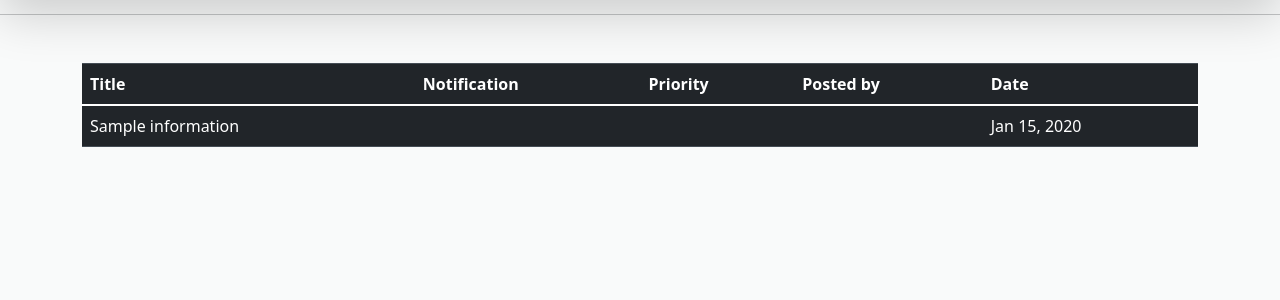
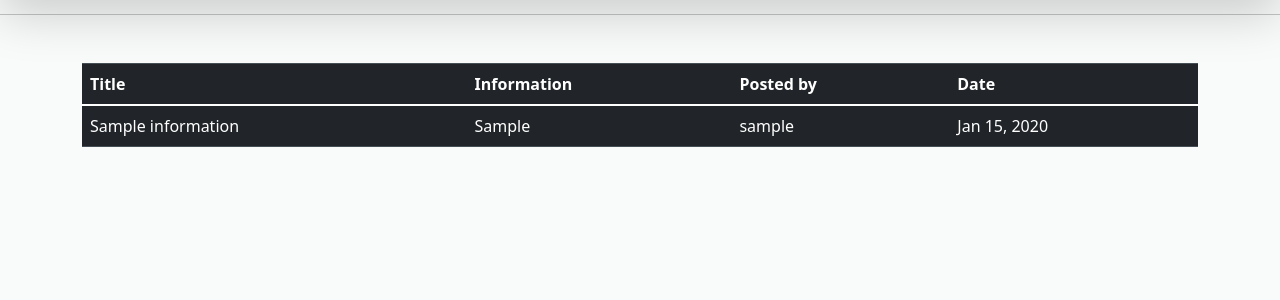
Before and after one commit to SayiaFelix/Mtaa-HOOD, a Django app: page /information in a window 1280 px wide. Shown: the part 74-374 px from the top of the page. Run offline with Django 3.2, Linux system fonts and the light colour scheme; a user stored in the database is signed in; tables that the repository leaves empty hold one stand-in row (values such as "Sample post"); grey boxes marked "Sample" are stand-in pictures; some libraries are stand-ins or nearby versions; some web fonts are replaced.

Commit message:
adding information templates

```diff
--- a/mtaaHud/templates/Hood/information.html
+++ b/mtaaHud/templates/Hood/information.html
@@ -5,7 +5,7 @@
 {% block content %}
 <div class="container">
     <div class="text-center mt-5 mb-2">
-        {% comment %} <a href="{% url 'new-notification' %}">
+        {% comment %} <a href="{% url 'new-information' %}">
             <button class="btn btn-lg btn-warning">Post A Notification</button>
         </a> {% endcomment %}
     </div>
@@ -13,8 +13,7 @@
         <thead>
             <tr>
                 <th scope="col">Title</th>
-                <th scope="col">Notification</th>
-                <th scope="col">Priority</th>
+                <th scope="col">Information</th>
                 <th scope="col">Posted by</th>
                 <th scope="col">Date</th>
             </tr>
@@ -23,13 +22,12 @@
             {% for info in informations %}
             <tr data-toggle="modal" data-target="#{{notification.id}}">
                 <td>{{info.title}}</td>
-                <td>{{info.notification|safe|truncatechars:85}}</td>
-                <td>{{info.priority}}</td>
-                <td>{{info.author}}</td>
+                <td>{{info.information|safe|truncatechars:85}}</td>
+                <td>{{info.user}}</td>
                 <td>{{info.post_date|date:"M d, Y"}}</td>
             </tr>
             <!-- Modal -->
-            <div class="modal fade" id="{{notification.id}}" tabindex="-1" role="dialog"
+            <div class="modal fade" id="{{info.id}}" tabindex="-1" role="dialog"
                 aria-labelledby="exampleModalCenterTitle" aria-hidden="true">
                 <div class="modal-dialog modal-dialog-centered" role="document">
                     <div class="modal-content text-center">
@@ -37,7 +35,8 @@
                             <h3 class="text-center">{{info.title}}</h3>
                         </div>
                         <div class="modal-body">
-                            <p class="pmodal">{{info.notification|safe}}</p>
+                              <img class="card-img-top" class="img-responsive" src="{{info.info_photo.url}}" data-target="#extraModal{{info.id}}" data-toggle="modal" size="80px200">
+                            <p class="pmodal">{{info.information|safe}}</p>
                         </div>
                         <div class="modal-footer" style="display:block;">
 
--- a/mtaaHud/templates/navbar.html
+++ b/mtaaHud/templates/navbar.html
@@ -32,8 +32,14 @@
         </a>
         <div class="dropdown-menu" aria-labelledby="navbarDropdownMenuLink">
           <a class="dropdown-item" href="{% url 'post' %}">Mtaa Posts</a>
-          {% comment %} <a class="dropdown-item" href="">Create Profile</a> {% endcomment %}
+          <hr>
           <a class="dropdown-item" href="{% url 'information' %}">Emergencies</a>
+          <hr>
+          <a class="dropdown-item" href="{% url 'business' %}">Businesses</a>
+          <hr>
+          <a class="dropdown-item" href="{% url 'health' %}">Health</a>
+          <hr>
+          <a class="dropdown-item" href="{% url 'service' %}">Security</a>
         </div>
       </li>
     </ul>
--- a/mtaaHud/urls.py
+++ b/mtaaHud/urls.py
@@ -10,10 +10,8 @@ urlpatterns=[
     url('post', views.post, name='post'),
     url('post/(\d+)', views.view_post, name='view_post'),
     url('health', views.health, name='health'),
-    url('services', views.services, name='services'),
-    url('businesses', views.businesses, name='businesses'),
-    # url('profile/', views.my_profile, name='my-profile'),
-    # url('', views.user_profile, name='profile'),
+    url('services', views.services, name='service'),
+    url('businesses', views.businesses, name='business'),
     url('profile/(\d+)', views.user_profile, name = 'user-profile'),
     # url(r'^new/blogpost$', views.new_blogpost, name='new-blogpost'),
     # url(r'^new/business$', views.new_business, name='new-business'),
```
